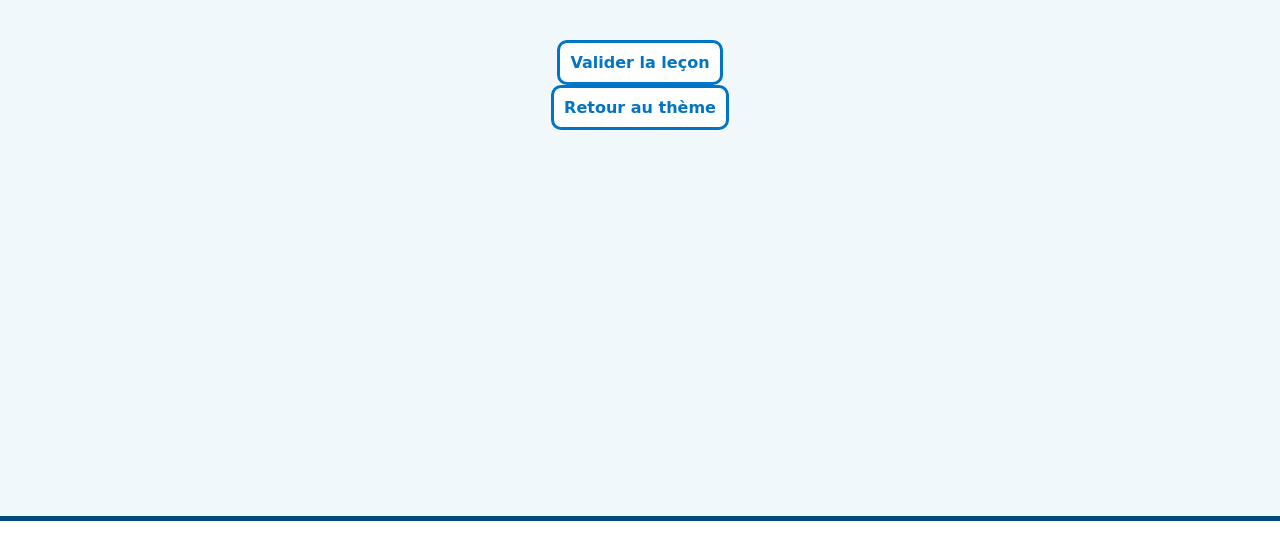
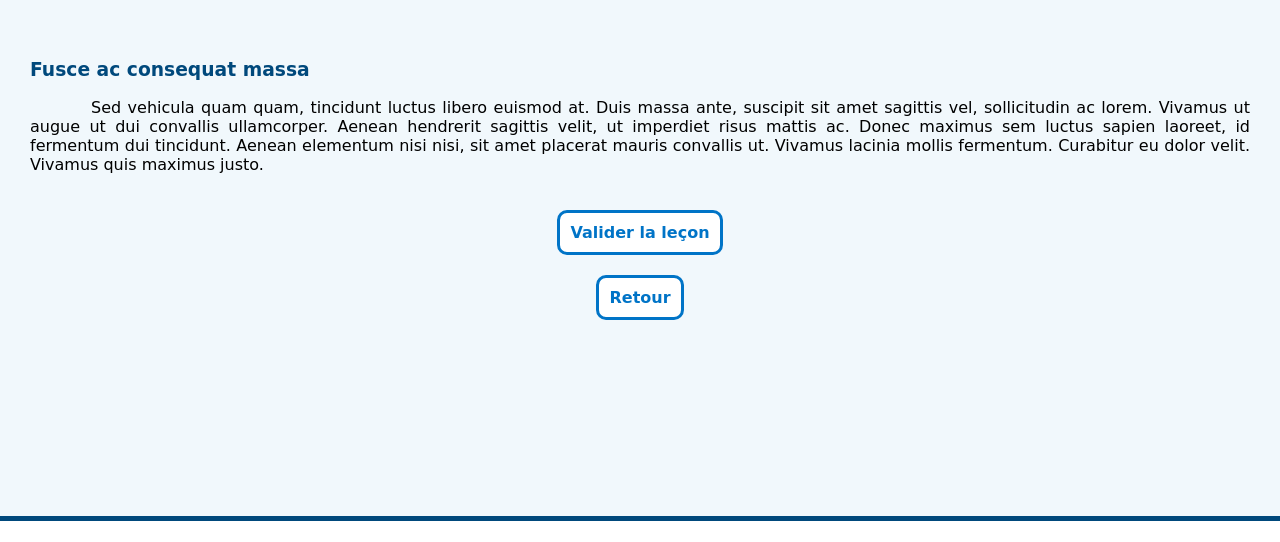
Before and after one commit to HauVal/knowledge-learning, a Symfony app: template templates/lesson/index.html.twig in a window 1280 px wide. Shown: the part 142-684 px from the top of the page. Run offline with Twig, Linux system fonts and the light colour scheme; the template is opened without the code that fills it, so the values that code supplies are empty; some libraries are stand-ins or nearby versions.

Commit message:
page lesson

```diff
--- a/public/css/certification.css
+++ b/public/css/certification.css
@@ -21,3 +21,16 @@ a {
     color: white;
     background-color: #00497c;
 }
+
+.validation {
+    margin: 20px;
+}
+
+.lesson {
+    padding: 0 30px;
+}
+
+p {
+    text-indent: 5%;
+    text-align: justify;
+}
--- a/templates/lesson/index.html.twig
+++ b/templates/lesson/index.html.twig
@@ -14,13 +14,24 @@
     <main>
         <h2>{{ lesson.name }}</h2>
 
+        <div class="lesson">
+            <h3>Fusce ac consequat massa</h3>
+
+            <p>Sed vehicula quam quam, tincidunt luctus libero euismod at. Duis massa ante,
+            suscipit sit amet sagittis vel, sollicitudin ac lorem. Vivamus ut augue ut dui convallis ullamcorper.
+            Aenean hendrerit sagittis velit, ut imperdiet risus mattis ac. Donec maximus sem luctus sapien laoreet,
+            id fermentum dui tincidunt. Aenean elementum nisi nisi, sit amet placerat mauris convallis ut.
+            Vivamus lacinia mollis fermentum. Curabitur eu dolor velit. Vivamus quis maximus justo.</p>
+        </div>
+
+
         {% if lesson not in app.user.validatedLessons %}
-            <a href="{{ path('validate_lesson', { id: lesson.id }) }}" class="btn btn-success">Valider la leçon</a>
+            <a href="{{ path('validate_lesson', { id: lesson.id }) }}"class="validation">Valider la leçon</a>
         {% else %}
-            <span class="text-success">Leçon validée ✅</span>
+            <span class="validation">Leçon validée ✅</span>
         {% endif %}
 
-        <a href="{{ path('app_theme_show', { id: lesson.cursus.theme.id }) }}">Retour au thème</a>
+        <a href="{{ path('app_theme_show', { id: lesson.cursus.theme.id }) }}">Retour</a>
     </main>
 
     <footer>
--- a/templates/profile/certifications.html.twig
+++ b/templates/profile/certifications.html.twig
@@ -25,6 +25,8 @@
                 {% endfor %}
             </ul>
         {% endif %}
+
+        <a href="{{ path('app_profile') }}">Retour</a>
     </main>
 
     <footer>
--- a/templates/profile/theme_show.html.twig
+++ b/templates/profile/theme_show.html.twig
@@ -36,6 +36,10 @@
                                 {% else %}
                                     <a href="{{ path('app_lesson_show', { id: lesson.id }) }}">Accéder à la leçon</a>
                                 {% endif %}
+
+                                {% if lesson in app.user.validatedLessons %}
+                                    <span class="validation">Leçon validée ✅</span>
+                                {% endif %}
                             </li>
                         {% endfor %}
                     </ul>
```
